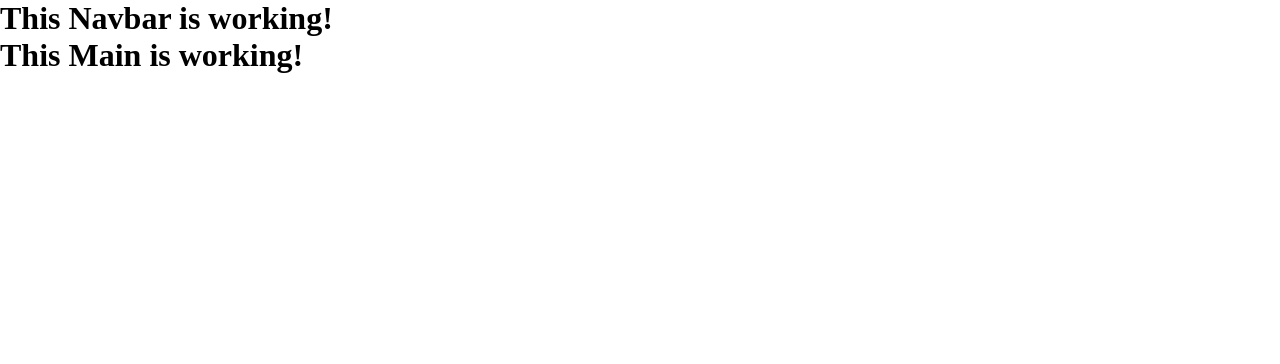
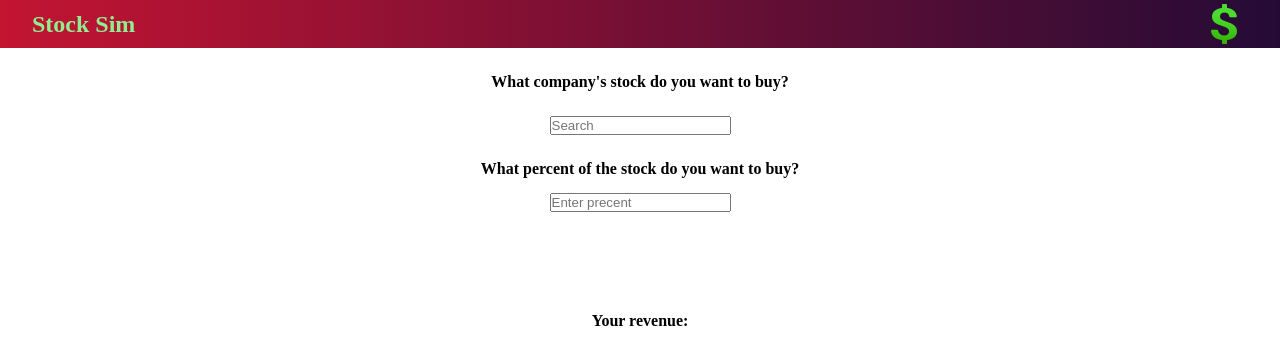
Before and after one commit to Shaheer-Abbasi/Stock-App, a React (Create React App) app: page / in a window 1280 px wide. Shown: the top 364 px of the page. Built offline with nearby package versions, Linux system fonts and the light colour scheme.

Commit message:
add basic css

```diff
--- a/src/App.css
+++ b/src/App.css
@@ -3,16 +3,47 @@
   padding: 0 0 0 0;
 }
 
-.title{
-  padding-top: 100px;
-  font-size: 18pt;
+.header {
+  display: flex;
+  align-items: center;
+  background: linear-gradient(90deg, #c31432, #240b36);
+}
+
+.header--text {
+  color: lightgreen;
+  margin-left: 2rem;
+}
+
+.dollar--image{
+  margin-left: auto;
+  margin-right: 2rem;
+}
+
+.main--text,
+.how-much,
+.main--revenue {
   text-align: center;
 }
 
-#t1{
-  color: blue;
+.main--text{
+  padding-top: 25px;
+  padding-bottom: 25px;
 }
 
-#t2{
-  color: red;
+.main--search,
+.main--select {
+  margin: 0 auto;
+  display: block;
 }
+
+.how-much{
+  padding-top: 25px;
+}
+
+.main--select{
+  margin-top: 15px;
+}
+
+.main--revenue {
+  padding-top: 100px;
+}
--- a/src/App.js
+++ b/src/App.js
@@ -1,11 +1,11 @@
 import './App.css';
-import Navbar from './components/Navbar';
+import Header from './components/Header';
 import Main from './components/Main';
 
 function App() {
   return (
     <div className="App">
-          <Navbar />
+          <Header />
           <Main />
     </div>
   );
--- /dev/null
+++ b/src/components/Header.js
@@ -0,0 +1,11 @@
+import React from "react";
+
+export default function Header()
+{
+    return (
+        <header className="header">
+            <h2 className="header--text">Stock Sim</h2>
+            <img className="dollar--image" alt="" src="icons8-dollar-sign-48.png"/>
+        </header>
+    )
+}
--- a/src/components/Main.js
+++ b/src/components/Main.js
@@ -4,7 +4,19 @@ export default function Main()
 {
     return (
         <div>
-            <h1>This Main is working!</h1>
+            <h4 className="main--text">What company's stock do you want to buy?</h4>
+            <input
+                className="main--search"
+                type="search"
+                placeholder="Search"
+            />
+            <h4 className="how-much">What percent of the stock do you want to buy?</h4>
+            <input
+                className="main--select"
+                type="textbox"
+                placeholder="Enter precent"
+            />
+            <h4 className="main--revenue">Your revenue:</h4>
         </div>
     )
 }
--- a/src/components/Navbar.js
+++ /dev/null
@@ -1,10 +0,0 @@
-import React from "react";
-
-export default function Main()
-{
-    return (
-        <div>
-            <h1>This Navbar is working!</h1>
-        </div>
-    )
-}
```
Also changed, not shown: public/icons8-dollar-sign-48.png (added).
